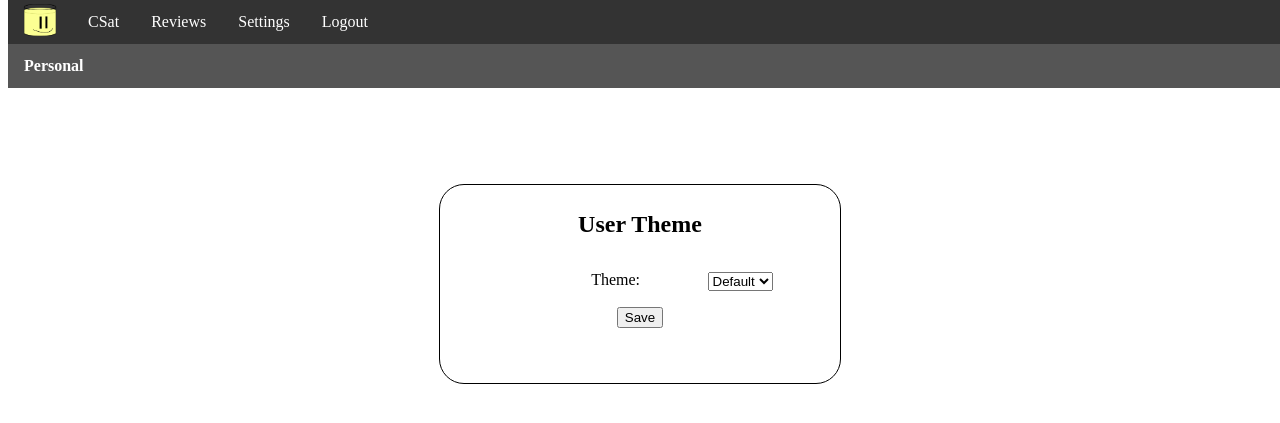
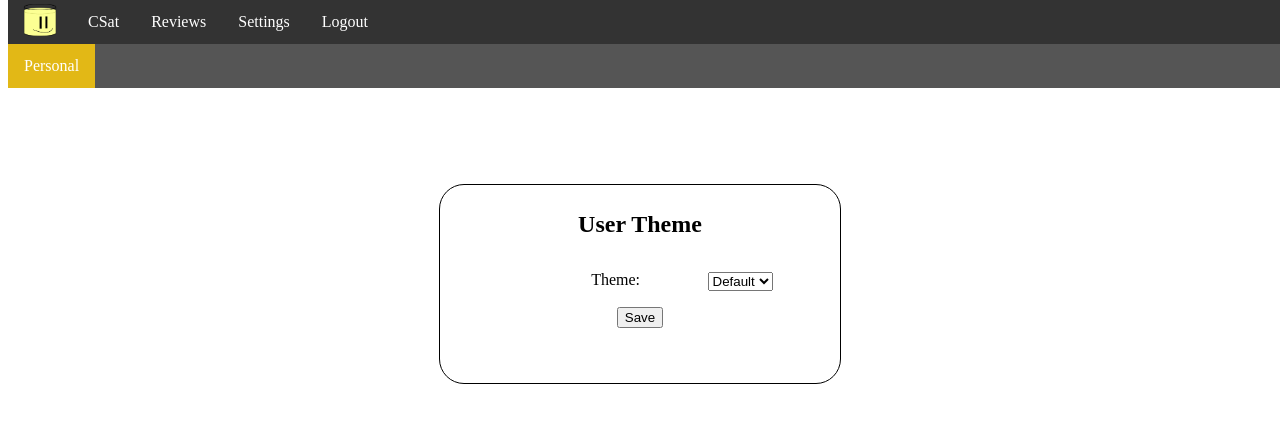
Before and after one commit to betsythefc/custard, a PHP site: page /settings.php?section=user&page=personal in a window 1280 px wide. Shown: the top 423 px of the page. Run offline with PHP 8.4, Linux system fonts and the light colour scheme; the visitor is signed in with stand-in values (Sample User, id 1); data that the repository does not hold is empty; some libraries are stand-ins or nearby versions.

Commit message:
Search page now uses PDO, settings page employs 2 lines of tabs with background color changing to indicate selected tab.

```diff
--- a/php/settingsmenu.php
+++ b/php/settingsmenu.php
@@ -5,12 +5,12 @@
 		echo '<ul id="settingsmenu">
 			<li><a href="settings.php?section=admin&page=general" ';
 				if ("$section" == "admin") {
-					echo 'style="font-weight:bold;"';
+					echo 'style="background-color: #777;"';
 				}
 			echo '>Administration</a></li>
 			<li><a href="settings.php?section=user&page=personal" ';
 				if ("$section" == "user") {
-					echo 'style="font-weight:bold;"';
+					echo 'style="background-color: #777;"';
 				}
 			echo '>User</a></li>
 		</ul>';
@@ -18,22 +18,22 @@
 			echo '<ul id="settingsmenu_admin">
 				<li><a href="settings.php?section=admin&page=general" ';
 				if ("$page" == "general") {
-					echo 'style="font-weight:bold;"';
+					echo 'style="background-color: #e2b816;"';
 				}
 				echo '>General</a></li>
 				<li><a href="settings.php?section=admin&page=users" ';
 				if ("$page" == "users") {
-					echo 'style="font-weight:bold;"';
+					echo 'style="background-color: #e2b816;"';
 				}
 				echo '>Users</a></li>
 				<li><a href="settings.php?section=admin&page=integration" ';
 				if ("$page" == "integration") {
-					echo 'style="font-weight:bold;"';
+					echo 'style="background-color: #e2b816;"';
 				}
 				echo '>Integration</a></li>
 				<li><a href="settings.php?section=admin&page=about" ';
 				if ("$page" == "about") {
-					echo 'style="font-weight:bold;"';
+					echo 'style="background-color: #e2b816;"';
 				}
 				echo '>About</a></li>
 			</ul>';
@@ -41,7 +41,7 @@
 			echo '<ul id="settingsmenu_admin">
 				<li><a href="settings.php?section=user&page=personal" ';
 				if ("$page" == "personal") {
-					echo 'style="font-weight:bold;"';
+					echo 'style="background-color: #e2b816;"';
 				}
 				echo '>Personal</a></li>
 			</ul>';
@@ -50,7 +50,7 @@
 		echo '<ul id="settingsmenu">
 			<li><a href="settings.php?section=user&page=personal" ';
 				if ("$page" == "personal") {
-					echo 'style="font-weight:bold;"';
+					echo 'style="background-color: #e2b816;"';
 				}
 				echo '>Personal</a></li>
 		</ul>';
--- a/report.php
+++ b/report.php
@@ -141,7 +141,7 @@ table {
 
 	#settingsmenu li a:hover {
 		background-color: #e2b816;
-		color: black;
+		/* color: black; */
 	}
 
 	/* admin & user settings */
@@ -170,7 +170,7 @@ table {
 
 		#settingsmenu_admin li a:hover {
 			background-color: #e2b816;
-			color: black;
+			/* color: black; */
 		}
 
 #widgets {
```
Also changed, not shown: setsettings.php (deleted, +0 -41 lines).
